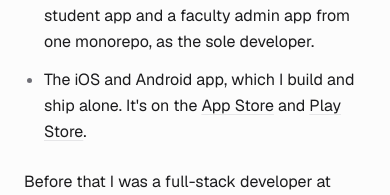
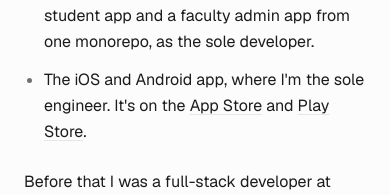
Before and after one commit to Ahmedbenkhalifa/my-potfolio, a Next.js app: page / in a window 390 px wide. Shown: the part 907-1102 px from the top of the page. Built offline with nearby package versions, Linux system fonts and the light colour scheme.

Commit message:
copy: soften mobile bullet to role phrasing

```diff
--- a/app/page.tsx
+++ b/app/page.tsx
@@ -71,8 +71,9 @@ export default function Home() {
             admin app from one monorepo, as the sole developer.
           </li>
           <li>
-            The iOS and Android app, which I build and ship alone. It&apos;s on
-            the <A href="https://apps.apple.com/app/id6738668409">App Store</A>{" "}
+            The iOS and Android app, where I&apos;m the sole engineer. It&apos;s
+            on the{" "}
+            <A href="https://apps.apple.com/app/id6738668409">App Store</A>{" "}
             and{" "}
             <A href="https://play.google.com/store/apps/details?id=com.speakduo.app">
               Play Store
```
